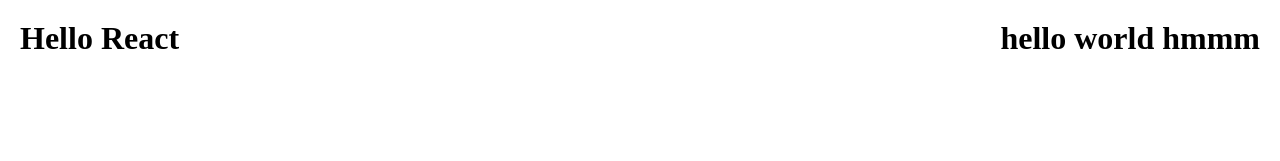
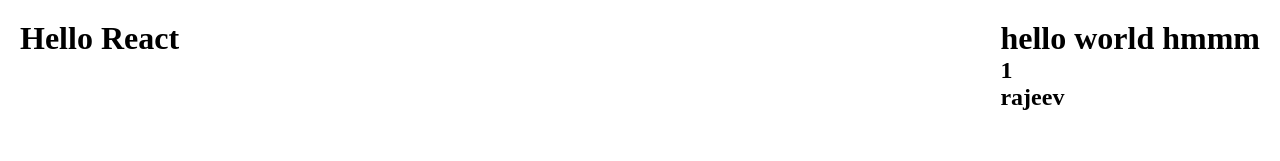
Before and after one commit to rajeevranjan125/react-js-learning, a React (Vite) app in the folder react-learning/: page / in a window 1280 px wide. Shown: the top 161 px of the page. Built offline with nearby package versions, Linux system fonts and the light colour scheme.

Commit message:
added object

```diff
--- a/react-learning/src/Hello.tsx
+++ b/react-learning/src/Hello.tsx
@@ -1,10 +1,16 @@
 function Hello() {
 
     const arr = ["hello", "world", "hmmm"];
+    const obj = {
+        id:1,
+        name:"rajeev"
+    }
 
     return (
         <div>
             <h1>{arr[0] + " " + arr[1] + " " + arr[2]}</h1>
+            <h2>{obj.id}</h2>
+            <h2>{obj.name}</h2>
         </div>
     )
 }
```
